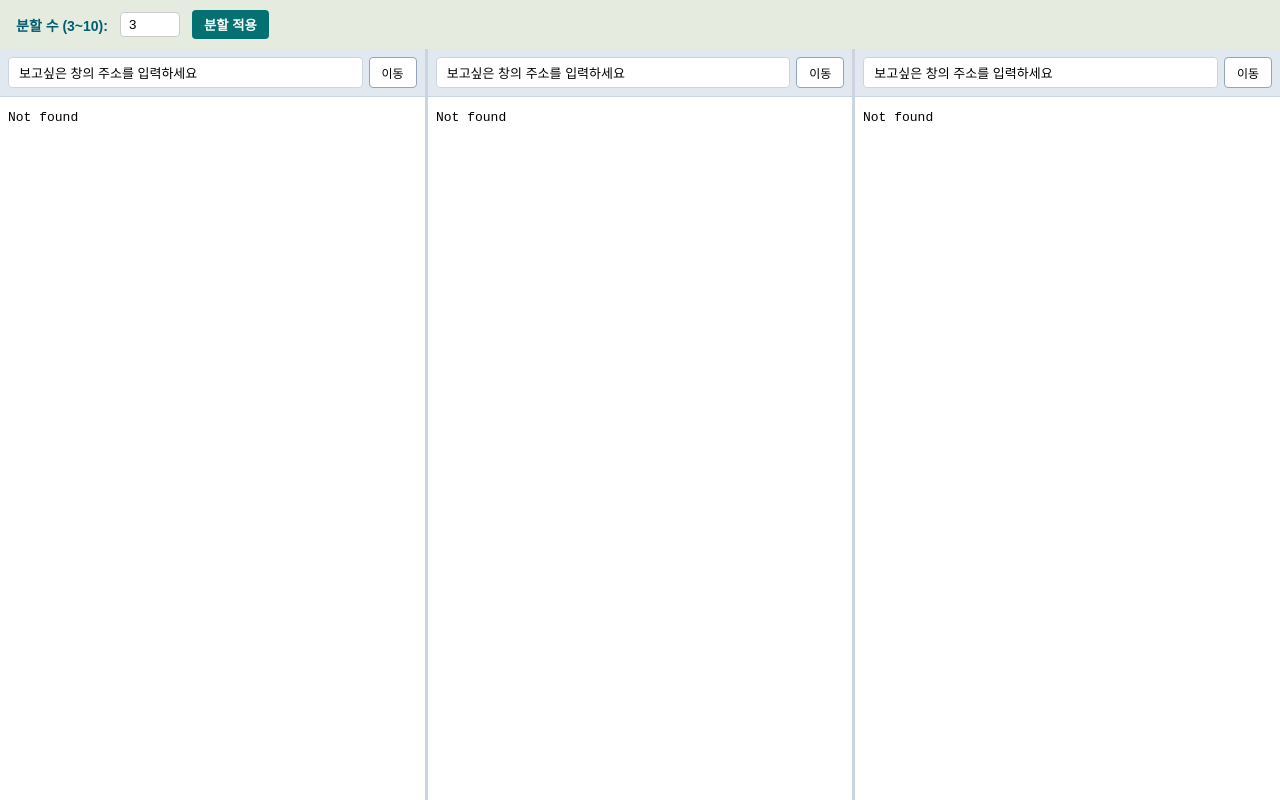
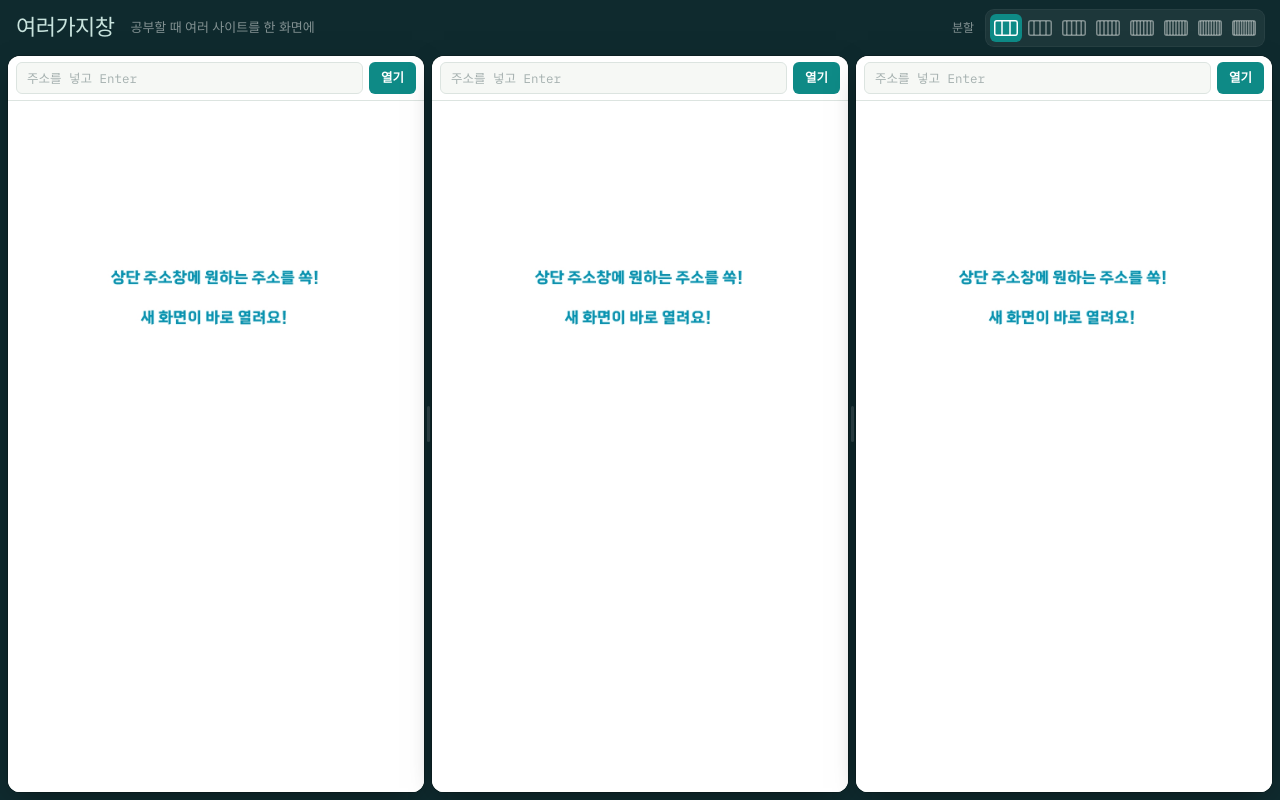
Before and after one commit to lll0rz/commuchang, a plain HTML site: page index.html in a window 1280 px wide. Drawn offline with nearby package versions, Linux system fonts and the light colour scheme; a web font is replaced by a local one.

Commit message:
Add files via upload

```diff
--- a/index.html
+++ b/index.html
@@ -3,217 +3,243 @@
 <head>
   <meta charset="UTF-8" />
   <meta name="viewport" content="width=device-width, initial-scale=1.0" />
-  <title>여러가지창 멀티 뷰어</title>
+  <title>여러가지창</title>
+  <link rel="preconnect" href="https://fonts.googleapis.com" />
+  <link rel="preconnect" href="https://fonts.gstatic.com" crossorigin />
+  <link href="https://fonts.googleapis.com/css2?family=Gowun+Batang:wght@700&family=IBM+Plex+Sans+KR:wght@400;500;600&family=IBM+Plex+Mono&display=swap" rel="stylesheet" />
+  <script src="https://cdn.tailwindcss.com"></script>
+  <script>
+    tailwind.config = {
+      theme: {
+        extend: {
+          colors: {
+            ink:   '#0F2A2E',   // 바탕: 깊은 청록 먹색
+            teal:  '#0E8A86',   // 주색: 원작의 teal을 조금 밝게
+            mint:  '#C9E4DE',   // 보조: 연한 민트
+            paper: '#F6F8F5',   // 창 표면
+            line:  '#DCE4E0',   // 구분선
+            amber: '#F2B84B',   // 드래그 중 강조 (한 곳에만)
+          },
+          fontFamily: {
+            sans:    ['"IBM Plex Sans KR"', 'system-ui', 'sans-serif'],
+            display: ['"Gowun Batang"', 'serif'],
+            mono:    ['"IBM Plex Mono"', 'ui-monospace', 'monospace'],
+          },
+          keyframes: {
+            'pane-in': {
+              from: { opacity: 0, transform: 'translateY(6px) scale(.985)' },
+              to:   { opacity: 1, transform: 'none' },
+            },
+          },
+          animation: { 'pane-in': 'pane-in .28s cubic-bezier(.2,.7,.2,1) both' },
+        },
+      },
+    };
+  </script>
   <style>
-    * { box-sizing: border-box; margin: 0; padding: 0; }
-    body {
-      display: flex;
-      flex-direction: column;
-      height: 100vh;
-      font-family: sans-serif;
-      overflow: hidden;
-      background-color: #037171;
+    .resizing iframe { pointer-events: none; }
+    .resizing { user-select: none; cursor: col-resize; }
+    @media (prefers-reduced-motion: reduce) {
+      .animate-pane-in { animation: none !important; }
     }
-    header {
-      background-color: #E6EBE0;
-      color: white;
-      padding: 10px 16px;
-      display: flex;
-      align-items: center;
-      gap: 12px;
-      font-size: 14px;
-    }
-    header input[type="number"] {
-      width: 60px;
-      padding: 4px 8px;
-      border-radius: 4px;
-      border: 1px solid #ccc;
-    }
-    header button {
-      padding: 5px 12px;
-      background-color: #037171;
-      color: white;
-      border: none;
-      border-radius: 4px;
-      cursor: pointer;
-      font-weight: bold;
-    }
-    header button:hover { background-color: #F0F2ED; }
-
-    #container {
-      display: flex;
-      flex: 1;
-      width: 100%;
-      height: calc(100vh - 52px);
-      overflow: hidden;
-    }
-    .panel {
-      display: flex;
-      flex-direction: column;
-      height: 100%;
-      min-width: 180px;
-      background: #ffffff;
-    }
-    .panel-header {
-      display: flex;
-      padding: 8px;
-      background-color: #e2e8f0;
-      border-bottom: 1px solid #cbd5e1;
-      gap: 6px;
-    }
-    .panel-header input {
-      flex: 1;
-      padding: 6px 10px;
-      font-size: 13px;
-      border: 1px solid #cbd5e1;
-      border-radius: 4px;
-      outline: none;
-    }
-    .panel-header button {
-      padding: 6px 12px;
-      font-size: 12px;
-      cursor: pointer;
-      border: 1px solid #94a3b8;
-      background: white;
-      border-radius: 4px;
-    }
-    .panel iframe {
-      flex: 1;
-      width: 100%;
-      border: none;
-      background-color: #ffffff;
-    }
-    /* 칸막이 (리사이저) */
-    .resizer {
-      width: 3px;
-      background-color: #cbd5e1;
-      cursor: col-resize;
-      transition: background-color 0.2s;
-    }
-    .resizer:hover, .resizer.dragging {
-      background-color: #E6EBE0;
-    }
-    .resizing iframe {
-      pointer-events: none;
+    /* 좁은 화면에서는 세로로 쌓기 */
+    @media (max-width: 640px) {
+      #container { flex-direction: column; overflow-y: auto; gap: 8px; }
+      #container .resizer { display: none; }
+      #container .pane { width: auto !important; flex: 0 0 auto !important; height: 70vh; min-width: 0; }
     }
   </style>
 </head>
-<body>
+<body class="h-dvh flex flex-col overflow-hidden bg-ink font-sans text-ink antialiased">
 
-  <header>
-    <label for="pane-count" style="color: #005E6E; font-weight: bold;">분할 수 (3~10):</label>
-    <input type="number" id="pane-count" min="3" max="10" value="3" />
-    <button id="apply-btn">분할 적용</button>
+  <header class="shrink-0 flex flex-wrap items-center gap-x-4 gap-y-2 px-4 py-3 sm:h-14 sm:py-0 text-paper">
+    <h1 class="font-display text-[22px] leading-none tracking-tight text-mint">여러가지창</h1>
+    <p class="hidden sm:block text-[13px] text-paper/50">공부할 때 여러 사이트를 한 화면에</p>
+
+    <div class="ml-auto flex items-center gap-3 min-w-0 max-w-full">
+      <span class="text-[12px] text-paper/50">분할</span>
+      <div id="picker" role="radiogroup" aria-label="분할 수"
+           class="flex items-center gap-0.5 p-1 rounded-lg bg-white/[.06] ring-1 ring-white/10 overflow-x-auto max-w-full"></div>
+    </div>
   </header>
 
-  <div id="container"></div>
+  <main id="container" class="flex flex-1 min-h-0 min-w-0 w-full px-2 pb-2 gap-0"></main>
+
   <script>
+    const MIN = 3, MAX = 10;
+    const STORAGE_KEY = 'manimanichang:v1';
     const container = document.getElementById('container');
-    const paneCountInput = document.getElementById('pane-count');
-    const applyBtn = document.getElementById('apply-btn');
+    const picker = document.getElementById('picker');
 
-    function createPanels(count) {
-      container.innerHTML = '';
-      for (let i = 0; i < count; i++) {
-        const panel = document.createElement('div');
-        panel.className = 'panel';
-        panel.style.flex = "1";
+    /* ---------- 저장/복원 ---------- */
+    const loadState = () => {
+      try { return JSON.parse(localStorage.getItem(STORAGE_KEY)) || {}; } catch { return {}; }
+    };
+    const saveState = () => {
+      const urls = [...container.querySelectorAll('.pane input')].map(i => i.dataset.loaded || '');
+      try { localStorage.setItem(STORAGE_KEY, JSON.stringify({ count: urls.length, urls })); } catch {}
+    };
 
-        const header = document.createElement('div');
-        header.className = 'panel-header';
-
-        const input = document.createElement('input');
-        input.type = 'text';
-        // 기본값은 none
-        input.value = '보고싶은 창의 주소를 입력하세요';
-        input.placeholder = 'https:// 주소 입력 후 Enter';
-
-        const goBtn = document.createElement('button');
-        goBtn.textContent = '이동';
-
-        header.appendChild(input);
-        header.appendChild(goBtn);
-
-        const iframe = document.createElement('iframe');
-        iframe.src = input.value;
-
-        const loadUrl = () => {
-          let url = input.value.trim();
-          if (!url) return;
-          if (!/^https?:\/\//i.test(url)) {
-            url = 'https://' + url;
-            input.value = url;
-          }
-          iframe.src = url;
-        };
-
-        goBtn.addEventListener('click', loadUrl);
-        input.addEventListener('keydown', (e) => {
-          if (e.key === 'Enter') loadUrl();
-        });
-
-        panel.appendChild(header);
-        panel.appendChild(iframe);
-        container.appendChild(panel);
-
-        if (i < count - 1) {
-          const resizer = document.createElement('div');
-          resizer.className = 'resizer';
-          setupResizer(resizer, panel);
-          container.appendChild(resizer);
-        }
+    /* ---------- 분할 수 피커 (미니 창 아이콘) ---------- */
+    function windowIcon(n) {
+      // 24x16 상자 안에 n칸을 세로선으로 표시
+      const lines = [];
+      for (let i = 1; i < n; i++) {
+        const x = (24 / n) * i;
+        lines.push(`<line x1="${x.toFixed(2)}" y1="1" x2="${x.toFixed(2)}" y2="15" />`);
       }
+      return `<svg width="24" height="16" viewBox="0 0 24 16" fill="none" stroke="currentColor" stroke-width="1.5" aria-hidden="true">
+        <rect x="0.75" y="0.75" width="22.5" height="14.5" rx="2" />${lines.join('')}</svg>`;
     }
 
-    function setupResizer(resizer, leftPanel) {
-      let startX, startLeftWidth, nextPanelStartWidth;
+    function buildPicker(active) {
+      picker.innerHTML = '';
+      for (let n = MIN; n <= MAX; n++) {
+        const b = document.createElement('button');
+        b.type = 'button';
+        b.role = 'radio';
+        b.dataset.n = n;
+        b.title = `${n}칸`;
+        b.setAttribute('aria-label', `${n}칸으로 나누기`);
+        b.innerHTML = windowIcon(n);
+        b.className = 'shrink-0 grid place-items-center w-8 h-7 rounded-md transition-colors ' +
+          'focus-visible:outline-none focus-visible:ring-2 focus-visible:ring-mint';
+        b.addEventListener('click', () => createPanels(n));
+        picker.appendChild(b);
+      }
+      markPicker(active);
+    }
 
-      resizer.addEventListener('mousedown', (e) => {
-        e.preventDefault();
-        const nextPanel = resizer.nextElementSibling;
-        if (!nextPanel) return;
-
-        startX = e.clientX;
-        startLeftWidth = leftPanel.getBoundingClientRect().width;
-        nextPanelStartWidth = nextPanel.getBoundingClientRect().width;
-
-        resizer.classList.add('dragging');
-        document.body.classList.add('resizing');
-
-        const onMouseMove = (e) => {
-          const dx = e.clientX - startX;
-          const newLeftWidth = startLeftWidth + dx;
-          const newRightWidth = nextPanelStartWidth - dx;
-
-          if (newLeftWidth > 120 && newRightWidth > 120) {
-            leftPanel.style.flex = 'none';
-            nextPanel.style.flex = 'none';
-            leftPanel.style.width = `${newLeftWidth}px`;
-            nextPanel.style.width = `${newRightWidth}px`;
-          }
-        };
-
-        const onMouseUp = () => {
-          resizer.classList.remove('dragging');
-          document.body.classList.remove('resizing');
-          document.removeEventListener('mousemove', onMouseMove);
-          document.removeEventListener('mouseup', onMouseUp);
-        };
-
-        document.addEventListener('mousemove', onMouseMove);
-        document.addEventListener('mouseup', onMouseUp);
+    function markPicker(active) {
+      picker.querySelectorAll('button').forEach(b => {
+        const on = Number(b.dataset.n) === active;
+        b.setAttribute('aria-checked', on);
+        b.classList.toggle('bg-teal', on);
+        b.classList.toggle('text-white', on);
+        b.classList.toggle('text-paper/45', !on);
+        b.classList.toggle('hover:text-paper', !on);
+        b.classList.toggle('hover:bg-white/10', !on);
       });
     }
 
-    applyBtn.addEventListener('click', () => {
-      let count = parseInt(paneCountInput.value, 10);
-      if (isNaN(count) || count < 3) count = 3;
-      if (count > 10) count = 10;
-      paneCountInput.value = count;
-      createPanels(count);
-    });
+    /* ---------- 창 만들기 ---------- */
+    function createPanels(count, urls = []) {
+      count = Math.min(MAX, Math.max(MIN, count));
+      container.innerHTML = '';
+      markPicker(count);
 
-    createPanels(3);
+      for (let i = 0; i < count; i++) {
+        const pane = document.createElement('section');
+        pane.className = 'pane flex flex-col min-w-[180px] min-h-0 rounded-xl overflow-hidden ' +
+          'bg-paper shadow-[0_8px_30px_-12px_rgba(0,0,0,.6)] ring-1 ring-black/20 animate-pane-in';
+        pane.style.flex = '1';
+        pane.style.animationDelay = `${i * 35}ms`;
+
+        const bar = document.createElement('div');
+        bar.className = 'flex items-center gap-1.5 px-2 py-1.5 bg-white border-b border-line';
+
+        const input = document.createElement('input');
+        input.type = 'url';
+        input.inputMode = 'url';
+        input.spellcheck = false;
+        input.placeholder = '주소를 넣고 Enter';
+        input.className = 'flex-1 min-w-0 h-8 px-2.5 rounded-md font-mono text-[12.5px] text-ink ' +
+          'bg-paper border border-line placeholder:text-ink/35 ' +
+          'focus:outline-none focus:border-teal focus:ring-2 focus:ring-teal/25';
+
+        const go = document.createElement('button');
+        go.type = 'button';
+        go.textContent = '열기';
+        go.className = 'h-8 px-3 rounded-md text-[12.5px] font-semibold text-white bg-teal ' +
+          'hover:bg-[#0B7370] active:scale-95 transition ' +
+          'focus-visible:outline-none focus-visible:ring-2 focus-visible:ring-teal/50';
+
+        const reload = document.createElement('button');
+        reload.type = 'button';
+        reload.title = '이 창 새로고침';
+        reload.setAttribute('aria-label', '이 창 새로고침');
+        reload.innerHTML = '<svg width="14" height="14" viewBox="0 0 24 24" fill="none" stroke="currentColor" stroke-width="2.2" stroke-linecap="round" stroke-linejoin="round" aria-hidden="true"><path d="M21 12a9 9 0 1 1-2.6-6.4"/><path d="M21 3v6h-6"/></svg>';
+        reload.className = 'hidden h-8 w-8 grid place-items-center rounded-md text-ink/50 ' +
+          'hover:text-teal hover:bg-mint/40 transition ' +
+          'focus-visible:outline-none focus-visible:ring-2 focus-visible:ring-teal/50';
+
+        bar.append(input, go, reload);
+
+        // 처음엔 src 없이 빈 창 → back.jpg가 보임
+        const frame = document.createElement('iframe');
+        frame.title = `${i + 1}번 창`;
+        frame.className = "flex-1 w-full border-0 bg-paper bg-[url('back.jpg')] bg-cover bg-top bg-no-repeat";
+
+        const open = () => {
+          let url = input.value.trim();
+          if (!url) return;
+          if (!/^https?:\/\//i.test(url)) url = 'https://' + url;
+          input.value = url;
+          input.dataset.loaded = url;
+          frame.src = url;
+          reload.classList.remove('hidden');
+          saveState();
+        };
+
+        go.addEventListener('click', open);
+        input.addEventListener('keydown', e => { if (e.key === 'Enter') open(); });
+        reload.addEventListener('click', () => { if (frame.src) frame.src = frame.src; });
+
+        pane.append(bar, frame);
+        container.appendChild(pane);
+
+        if (urls[i]) { input.value = urls[i]; open(); }
+
+        if (i < count - 1) {
+          const r = document.createElement('div');
+          r.className = 'resizer group shrink-0 w-2 grid place-items-center cursor-col-resize';
+          r.innerHTML = '<span class="block w-[3px] h-9 rounded-full bg-white/15 transition-colors group-hover:bg-mint"></span>';
+          setupResizer(r, pane);
+          container.appendChild(r);
+        }
+      }
+      saveState();
+    }
+
+    /* ---------- 칸막이 드래그 ---------- */
+    function setupResizer(resizer, leftPane) {
+      const handle = resizer.firstElementChild;
+      resizer.addEventListener('mousedown', e => {
+        e.preventDefault();
+        const rightPane = resizer.nextElementSibling;
+        if (!rightPane) return;
+
+        const startX = e.clientX;
+        const leftW = leftPane.getBoundingClientRect().width;
+        const rightW = rightPane.getBoundingClientRect().width;
+
+        handle.classList.add('!bg-amber');
+        document.body.classList.add('resizing');
+
+        const move = e => {
+          const dx = e.clientX - startX;
+          const l = leftW + dx, r = rightW - dx;
+          if (l > 180 && r > 180) {
+            leftPane.style.flex = rightPane.style.flex = 'none';
+            leftPane.style.width = `${l}px`;
+            rightPane.style.width = `${r}px`;
+          }
+        };
+        const up = () => {
+          handle.classList.remove('!bg-amber');
+          document.body.classList.remove('resizing');
+          document.removeEventListener('mousemove', move);
+          document.removeEventListener('mouseup', up);
+        };
+        document.addEventListener('mousemove', move);
+        document.addEventListener('mouseup', up);
+      });
+    }
+
+    /* ---------- 시작 ---------- */
+    const saved = loadState();
+    buildPicker(saved.count || 3);
+    createPanels(saved.count || 3, saved.urls || []);
   </script>
 </body>
 </html>
```
